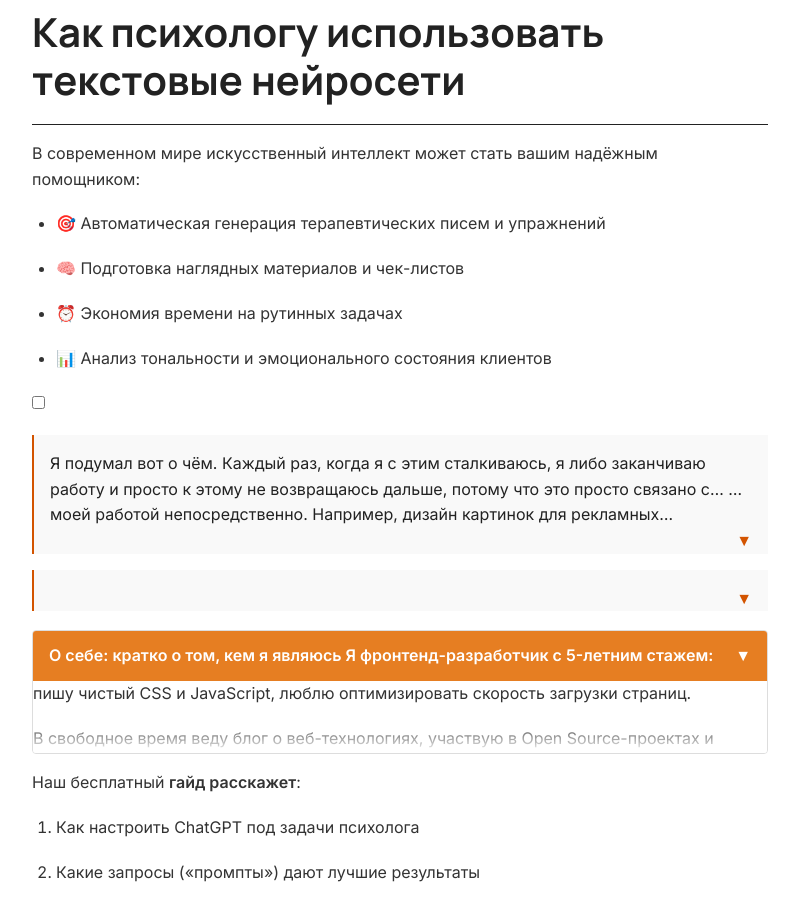
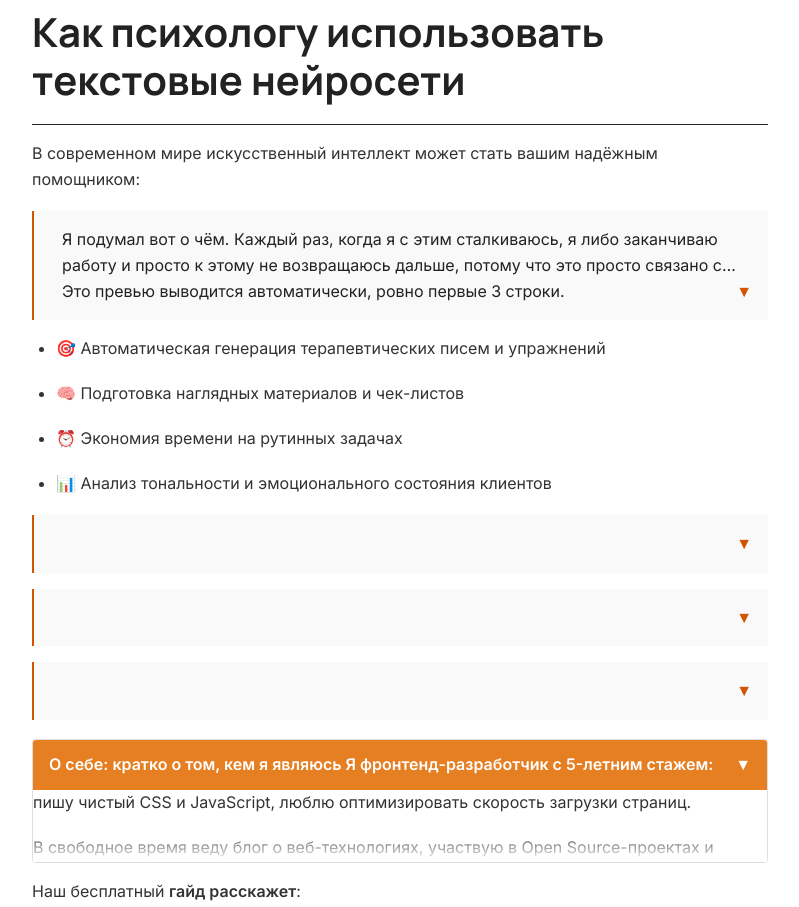
Before and after one commit to BorovitckiySergey/BorovitckiySergey.github.io, a Jekyll site: the page built from pages/Лид-магниты/Подписная для психологов.md, in a window 1280 px wide, cut to the strip 400-1307 px from the top of the page. Shown: the whole strip, without its empty margins (240-1039 px from the left). Built offline with Jekyll 4.4.1, drawn with Linux system fonts in a browser that asks for light colours; some web fonts are replaced.

Commit message:
╨Р╨▓╤В╨╛╨┤╨╡╨┐╨╗╨╛╨╣: 11.05.2025 22:46:50,71

```diff
--- a/assets/css/style.css
+++ b/assets/css/style.css
@@ -184,57 +184,59 @@
   line-height: 1.6;
 }
 
-/* 13. Разворачиваемая «цитата» с превью и стрелкой (все тексты без курсива) */
+/* 13. Плавно раскрывающаяся цитата без скруглений, с 2px линией */
+/* --- Разворачиваемая «цитата» без скруглений, с 2px линией, плавной анимацией --- */
 .details-quote {
+  position: relative;
+  margin: 1rem 0;
+  padding-left: 0.75rem;
+  background: var(--gray-light);
   border-left: 2px solid var(--accent);
-  background: var(--gray-light);
-  border-radius: 0px;
-  margin: 1rem 0;
+  border-radius: 0;
   overflow: hidden;
 }
 
-/* Скрываем дефолтный маркер и задаём кликабельную область */
+/* Убираем маркер браузера и задаём область клика */
 .details-quote summary {
+  display: -webkit-box;
+  -webkit-box-orient: vertical;
+  -webkit-line-clamp: 3;    /* превью — ровно 3 строки */
+  overflow: hidden;
+  cursor: pointer;
+  padding: 1rem;
+  color: var(--gray-dark);
   list-style: none;
-  padding: 1rem;
-  cursor: pointer;
+  transition: max-height 0.5s ease;
 }
 .details-quote summary::-webkit-details-marker {
   display: none;
 }
 
-/* Превью: показываем ровно 3 строки, остальное скрыто (без курсива) */
-.details-quote .preview {
-  margin: 0;
-  display: -webkit-box;
-  -webkit-box-orient: vertical;
-  -webkit-line-clamp: 3; /* число видимых строк */
-  overflow: hidden;
-  color: var(--gray-dark);
-}
-
-/* Стрелка внизу справа */
+/* Стрелка справа */
 .details-quote summary::after {
   content: "▼";
   float: right;
   color: var(--accent);
-  transition: transform 0.2s;
+  transition: transform 0.3s ease;
 }
 
-/* Полный текст — скрыт по умолчанию (тоже без курсива) */
-.details-quote .full-text {
-  display: none;
-  padding: 0 1rem 1rem;
-  color: var(--gray-dark);
+/* Плавное раскрытие абзацев */
+.details-quote p {
+  max-height: 0;
+  margin: 0;
+  padding: 0 1rem;
+  overflow: hidden;
+  transition: max-height 0.5s ease, margin 0.5s ease;
 }
 
-/* При раскрытии: прячем превью, показываем полный текст и поворачиваем стрелку */
+/* Состояние «open» */
+.details-quote[open] summary {
+  -webkit-line-clamp: none; /* показываем весь summary-текст */
+}
 .details-quote[open] summary::after {
   transform: rotate(180deg);
 }
-.details-quote[open] .preview {
-  display: none;
+.details-quote[open] p {
+  max-height: 100vh;
+  margin: 0.5rem 0;
 }
-.details-quote[open] .full-text {
-  display: block;
-}
--- a/pages/Лид-магниты/Подписная для психологов.md
+++ b/pages/Лид-магниты/Подписная для психологов.md
@@ -5,7 +5,6 @@
 full_url: https://BorovitckiySergey.github.io/psy-chatgpt/
 local_url: http://localhost:4000/psy-chatgpt/
 ---
-
 <!-- 1. Картинка (положите файл assets/images/psy-chatgpt.jpg) -->
 ![Психолог и ИИ-помощник]({{ "/assets/images/ChatGPT_Image_psy.png" | relative_url }})
 
@@ -15,13 +14,35 @@
 
 <!-- 3. Текст -->
 В современном мире искусственный интеллект может стать вашим надёжным помощником:
+
+<details class="details-quote">
+  <summary>
+    Я подумал вот о чём. Каждый раз, когда я с этим сталкиваюсь, я либо заканчиваю работу и просто к этому не возвращаюсь дальше, потому что это просто связано с… Это превью выводится автоматически, ровно первые 3 строки.
+  </summary>
+  <p>
+    Я подумал вот о чём. Каждый раз, когда я с этим сталкиваюсь, я либо заканчиваю работу и просто к этому не возвращаюсь дальше, потому что это просто связано с моей работой непосредственно. Например, дизайн картинок для рекламных креативов либо я себя ругаю, если это была настройка обсидиана, и это не относится непосредственно к моей работе. Попадаю в чувство вины и стыда. За то, что я столько времени на это потратил. А сейчас я хочу последовать этой теме. Как я могу это использовать? Ведь это моя реальная страсть.
+  </p>
+</details>
+
+
+
 - 🎯 Автоматическая генерация терапевтических писем и упражнений
 - 🧠 Подготовка наглядных материалов и чек-листов
 - ⏰ Экономия времени на рутинных задачах
 - 📊 Анализ тональности и эмоционального состояния клиентов
 
 <!-- Скрытый чекбокс -->
-<input type="checkbox" id="my-preview" class="preview-toggle-checkbox" />
+
+
+<details class="details-quote">
+  <div class="quote-content">
+    <p>Я подумал вот о чём. Каждый раз, когда я с этим сталкиваюсь, я либо заканчиваю работу…</p>
+    <p>…примерно так же далее весь ваш текст без разделения на preview/full-text.</p>
+  </div>
+  <summary></summary>
+</details>
+
+
 
 <!-- Здесь—ваш контент, стилизованный как цитата -->
 <details class="details-quote">
```
Also changed, not shown: .obsidian/workspace.json.
